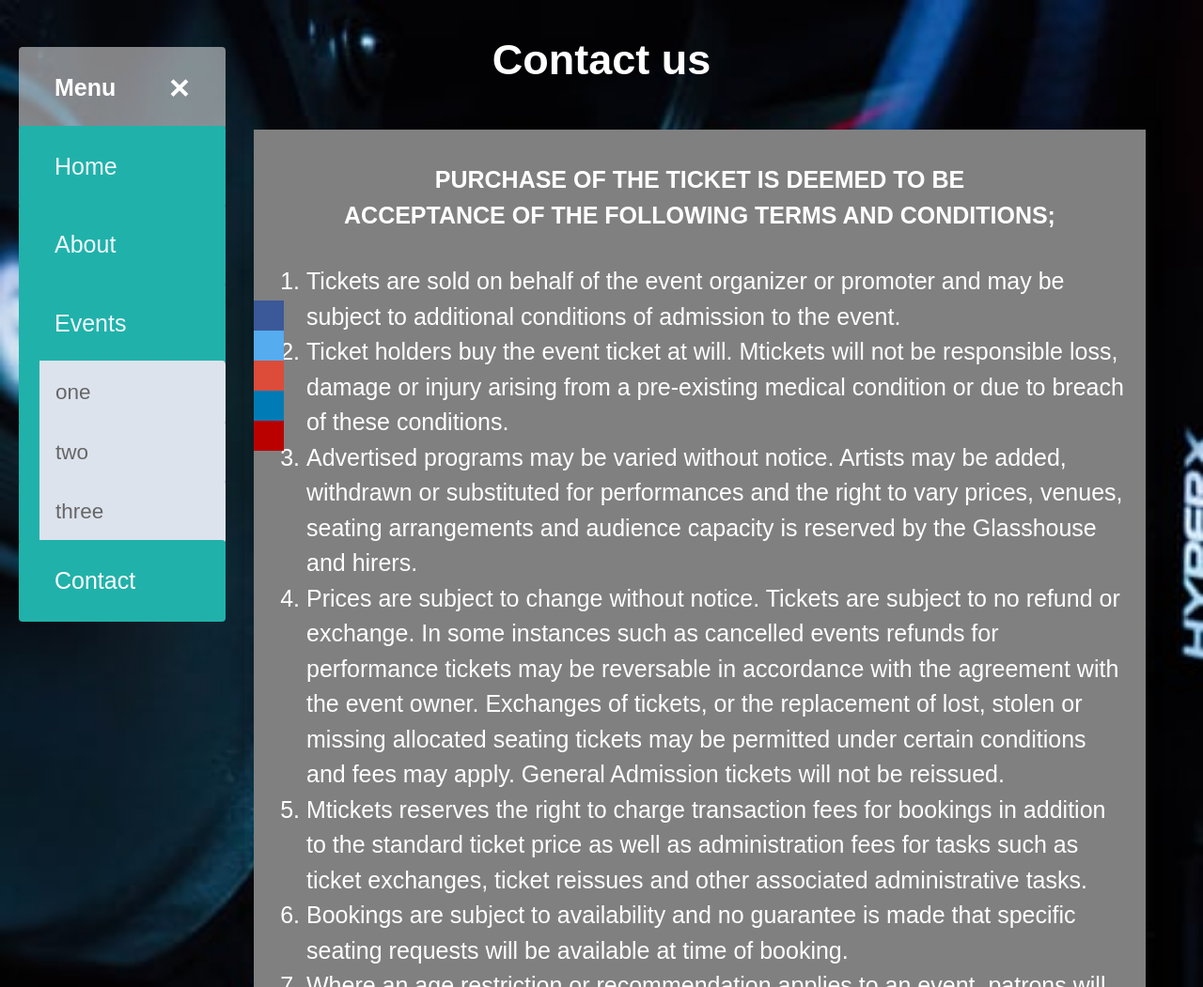
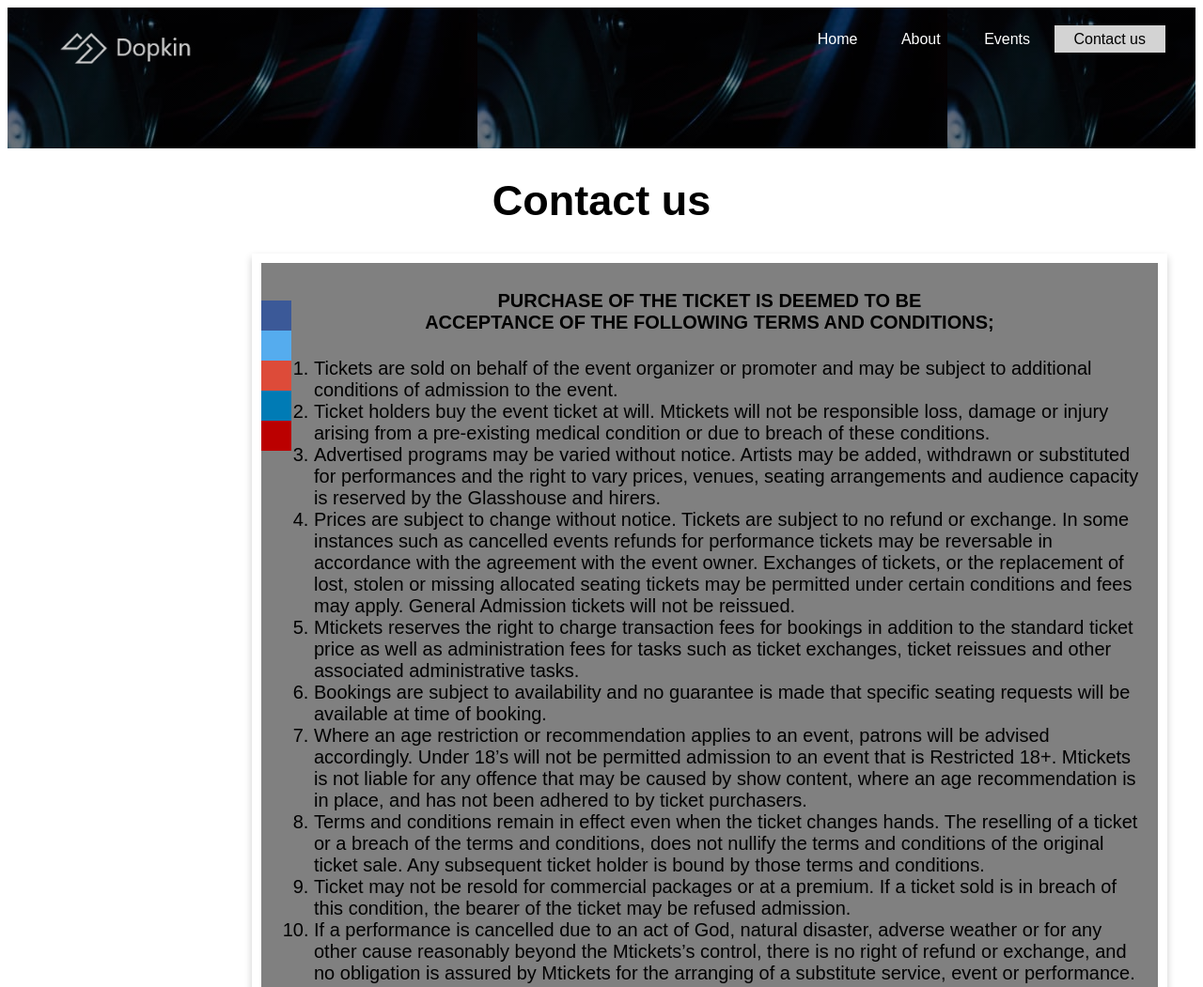
Before and after one commit to davidntwakeup/Event-code, a plain HTML site: page contact-us/contact-us.html in a window 1280 px wide. Shown: the top 1051 px of the page at 94% size. Drawn offline with nearby package versions, Linux system fonts and the light colour scheme.

Commit message:
changed nav bar

```diff
--- a/contact-us/contact-us.css
+++ b/contact-us/contact-us.css
@@ -1,107 +1,42 @@
-@import url("https://fonts.googleapis.com/css?family=Open+Sans:400,400i,700");
-* {
-  font-family: 'Open Sans', sans-serif;
-  box-sizing: border-box;
-  color: #333;
-  font-size: 100%;
-  line-height: 1.5;
+*{
+  font-family: fantasy;
+}
+header{
+  background-image:linear-gradient(rgba(0,0,0,0.5),rgba(0,0,0,0.5)), url('./images/background6.jpeg');
+  height: 150px;
+  width: 100%;
+}
+ul{
+  float: right;
+  list-style-type: none;
+  margin-top: 25px;
+}
+ul li{
+  display: inline-block;
+}
+ul li a{
+  text-decoration: none;
   color: white;
-  font-family: fantasy;
-  font-size: 25px;
+  padding: 5px 20px;
+  border: 1px solid transparent;
+  transition: 0.6s ease;
 }
-body {
-  background-image: url('./images/background6.jpeg');
-  margin: 0;
-  background-size: cover;
+ul li a:hover{
   background-color: lightgrey;
-  background-attachment: fixed;
-  overflow-y: scroll;
-  overflow-x: hidden;
+  color: #000;
 }
-nav {
-  --duration: .5s;
-  --easing: ease-in-out;
-  position: relative;
-  width: 220px;
-  margin: 20px;
-  height: 17px;
-  position: fixed;
+ul li.active a{
+  background-color: lightgrey;
+  color: #000;
 }
-nav ol {
-  list-style-type: none;
-  margin: 0;
-  padding: 0;
+.logo img{
+  float: left;
+  width: 200px;
+  height: auto;
 }
-nav li {
-  margin: -4px 0 0 0;
-}
-nav a {
-  display: block;
-  text-decoration: none;
-  background: lightseagreen;
-  transform-origin: 0 0;
-  transition: transform var(--duration) var(--easing), color var(--duration) var(--easing);
-  transition-delay: var(--delay-out);
-  border-radius: 4px;
-  padding: 1em 1.52em;
-  color: aliceblue;
-}
-nav a:hover {
-  background: darkcyan;
-}
-nav .sub-menu a {
-  font-size: .9em;
-  color: #666666;
-  border-left: 1em solid lightseagreen ;
-  padding: .75em;
-  background: #dde3ed;
-}
-nav .sub-menu a:hover {
-  background: linear-gradient(to right, darkcyan 2px, darkcyan 2px);
-}
-nav header {
-  font-weight: 600;
-  display: block;
-  background: rgba(255, 255, 255, 0.5);
-  transform-origin: 0 0;
-  transition: transform var(--duration) var(--easing), color var(--duration) var(--easing);
-  transition-delay: var(--delay-out);
-  border-radius: 4px;
-  padding: 1em 1.52em;
-}
-nav header span {
-  border: none;
-  background: transparent;
-  font-size: 1.5em;
-  padding: 0;
-  cursor: pointer;
-  line-height: 1;
-  float: right;
-}
-nav footer button {
-  position: absolute;
-  top: 0;
-  left: 0;
-  border: none;
-  padding: calc(1em - 2px);
-  width: 100%;
-  transform-origin: 0 0;
-  transition: transform var(--duration) var(--easing);
-  transition-delay: calc(var(--duration) + (.1s * (var(--count) / 2)));
-  cursor: pointer;
-  outline: none;
-  background: #cdcdcd;
-  opacity: 0;
-}
-nav.closed a,
-nav.closed header {
-  transform: translateY(calc(var(--top) * -1)) scaleY(0.1) scaleX(0.2);
-  transition-delay: var(--delay-in);
-  color: transparent;
-}
-nav.closed footer button {
-  transition-delay: 0s;
-  transform: scaleY(0.7) scaleX(0.2);
+.main{
+  max-width: 1200px;
+  margin: auto;
 }
 .card {
     box-shadow: 0 4px 8px 0 rgba(0,0,0,0.2);
--- a/contact-us/contact-us.html
+++ b/contact-us/contact-us.html
@@ -10,23 +10,20 @@
 </head>
 
 <body>
+    <header>
     <nav class="menu">
-        <header>Menu <span>×</span></header>
-        <ol>
-            <li class="menu-item"><a href="#0">Home</a></li>
-            <li class="menu-item"><a href="#0">About</a></li>
-            <li class="menu-item">
-                <a href="#0">Events</a>
-                <ol class="sub-menu">
-                    <li class="menu-item"><a href="#0">one</a></li>
-                    <li class="menu-item"><a href="#0">two</a></li>
-                    <li class="menu-item"><a href="#0">three</a></li>
-                </ol>
-            </li>
-            <li class="menu-item"><a href="#0"><span>Contact</span></a></li>
-        </ol>
-        <footer><button aria-label="Toggle Menu">Toggle</button></footer>
+        <div class="main">
+            <div class="logo">
+                <img src="images/1.png"></div>
+            <ul>
+                <li><a href="#">Home</a></li>
+                <li><a href="#">About</a></li>
+                <li><a href="#">Events</a></li>
+                <li class="active"><a href="#">Contact us</a></li>
+            </ul>
+        </div>
     </nav>
+</header>
     <div id="contact-us">
         <h1 style="text-align: center; font-size: 45px;">Contact us</h1>
         <div id="cards">
```
